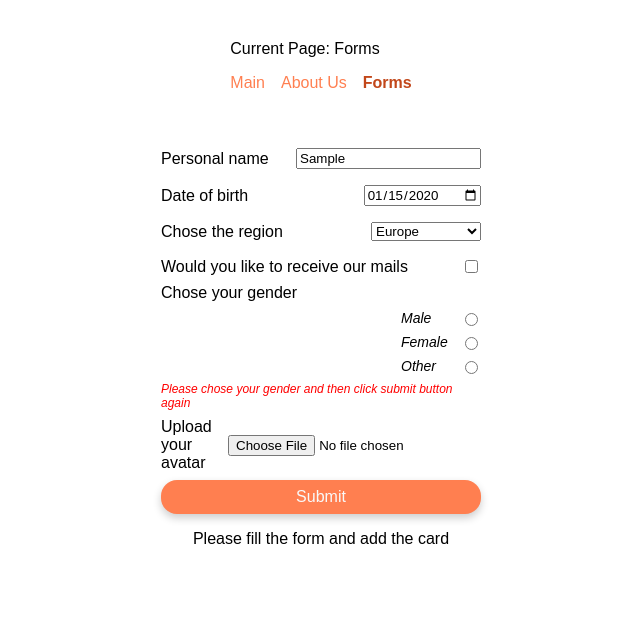
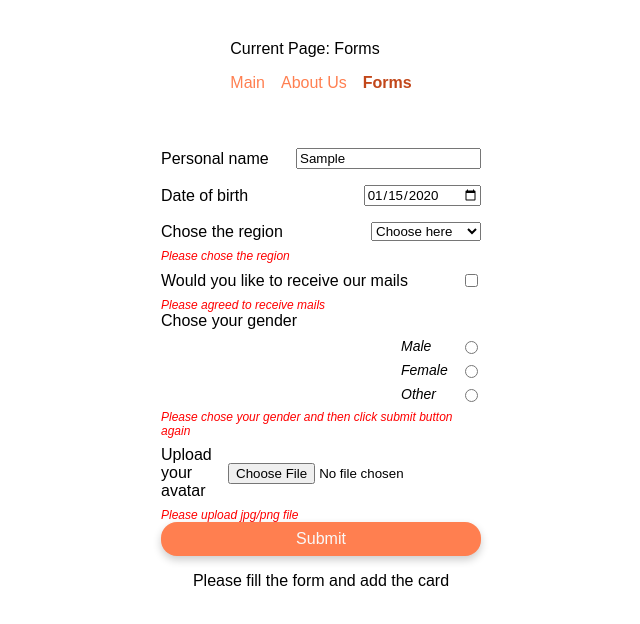
Before and after one commit to alextes90/rs-react-modules, a React (Vite) app: page /forms in a window 1280 px wide. Both pictures are taken after typing "Sample", "2020-01-15" into the empty fields and a click on the button "Submit". Shown: the top 624 px of the page, without its empty margins (319-959 px from the left). Built offline with nearby package versions, Linux system fonts and the light colour scheme.

Commit message:
add: check if file is uploaded

```diff
--- a/src/components/formCard/FormCard.tsx
+++ b/src/components/formCard/FormCard.tsx
@@ -9,7 +9,7 @@ interface FormCardProps {
 class FormCard extends React.Component<FormCardProps> {
   render() {
     const { formData } = this.props;
-    const { name, file, isMailing, date, gender } = formData;
+    const { name, file, isMailing, date, gender, region } = formData;
     return (
       <div className={styles.wrapper}>
         <div>
@@ -27,6 +27,7 @@ class FormCard extends React.Component<FormCardProps> {
           <div>Your name: {name}</div>
           <div>Your gender: {gender}</div>
           <div>Your birthday: {date}</div>
+          <div>Your region: {region}</div>
           <div>Mailing: {isMailing ? 'yes' : 'no'}</div>
         </div>
       </div>
--- a/src/components/forms/Forms.tsx
+++ b/src/components/forms/Forms.tsx
@@ -8,6 +8,8 @@ import Success from '../snackbar/success/Success';
 interface FormStates extends Card {
   isAdded: boolean;
   isUpdated: boolean;
+  isMailingNotChecked: boolean;
+  isFileNotChosen: boolean;
   addedCard: Card[];
 }
 
@@ -35,13 +37,15 @@ class Forms extends React.Component<Record<string, never>, FormStates> {
     this.state = {
       name: ' ',
       date: ' ',
-      region: 'Europe',
+      region: ' ',
       isMailing: false,
       gender: ' ',
       file: null,
       isUpdated: false,
       id: 0,
       isAdded: false,
+      isFileNotChosen: false,
+      isMailingNotChecked: false,
       addedCard: [],
     };
   }
@@ -58,8 +62,15 @@ class Forms extends React.Component<Record<string, never>, FormStates> {
       addedCard,
       isUpdated,
       id,
+      isMailingNotChecked,
+      isFileNotChosen,
     } = this.state;
-    if (noError === -1 && isUpdated) {
+    if (
+      noError === -1 &&
+      isUpdated &&
+      !isMailingNotChecked &&
+      !isFileNotChosen
+    ) {
       const newAddedCardArr = [
         ...addedCard,
         { name, date, region, isMailing, gender, file, id },
@@ -70,11 +81,13 @@ class Forms extends React.Component<Record<string, never>, FormStates> {
           addedCard: newAddedCardArr,
           name: ' ',
           date: ' ',
-          region: 'Europe',
+          region: ' ',
           isMailing: false,
           gender: ' ',
           file: null,
           isAdded: false,
+          isFileNotChosen: false,
+          isMailingNotChecked: false,
           id: Date.now(),
         });
         this.formRef.current?.reset();
@@ -84,13 +97,14 @@ class Forms extends React.Component<Record<string, never>, FormStates> {
 
   onSubmitHandler(event: React.MouseEvent<HTMLButtonElement>) {
     event.preventDefault();
-    const { gender } = this.state;
+    const { gender, file } = this.state;
     if (this.isMailingRef?.current?.checked) {
       this.setState({ isMailing: this.isMailingRef?.current?.checked });
-    }
+      this.setState({ isMailingNotChecked: false });
+    } else this.setState({ isMailingNotChecked: true });
     if (this.regionRef?.current?.value) {
       this.setState({ region: this.regionRef?.current?.value });
-    }
+    } else this.setState({ region: '' });
     if (this.dateRef?.current?.value) {
       this.setState({ date: this.dateRef?.current?.value });
     } else this.setState({ date: '' });
@@ -105,6 +119,9 @@ class Forms extends React.Component<Record<string, never>, FormStates> {
     if (gender === ' ') {
       this.setState({ gender: '' });
     }
+    if (file) {
+      this.setState({ isFileNotChosen: false });
+    } else this.setState({ isFileNotChosen: true });
     this.setState({ isUpdated: true });
   }
 
@@ -125,7 +142,16 @@ class Forms extends React.Component<Record<string, never>, FormStates> {
   };
 
   render() {
-    const { name, date, gender, addedCard, isAdded } = this.state;
+    const {
+      name,
+      date,
+      gender,
+      addedCard,
+      isAdded,
+      region,
+      isMailingNotChecked,
+      isFileNotChosen,
+    } = this.state;
     return (
       <>
         {isAdded && <Success message="Card was successfully added" />}
@@ -166,7 +192,10 @@ class Forms extends React.Component<Record<string, never>, FormStates> {
             </div>
             <label>
               Chose the region
-              <select ref={this.regionRef} disabled={isAdded}>
+              <select ref={this.regionRef} disabled={isAdded} defaultValue="">
+                <option value="" disabled hidden>
+                  Choose here
+                </option>
                 {OPTION_DATA.map((reg) => (
                   <option key={reg} value={reg}>
                     {reg}
@@ -174,6 +203,11 @@ class Forms extends React.Component<Record<string, never>, FormStates> {
                 ))}
               </select>
             </label>
+            {region ? (
+              ''
+            ) : (
+              <div className={styles.error}>Please chose the region</div>
+            )}
             <label>
               Would you like to receive our mails
               <input
@@ -182,6 +216,11 @@ class Forms extends React.Component<Record<string, never>, FormStates> {
                 disabled={isAdded}
               />
             </label>
+            {!isMailingNotChecked ? (
+              ''
+            ) : (
+              <div className={styles.error}>Please agreed to receive mails</div>
+            )}
             <div>
               Chose your gender
               {GENDER_DATA.map((gen) => (
@@ -214,6 +253,11 @@ class Forms extends React.Component<Record<string, never>, FormStates> {
                 capture="environment"
               />
             </label>
+            {!isFileNotChosen ? (
+              ''
+            ) : (
+              <div className={styles.error}>Please upload jpg/png file</div>
+            )}
             <button
               disabled={isAdded}
               onClick={this.onSubmitHandler}
```
Also changed, not shown: 1 other file (tests, documents, lock files or other folders).
